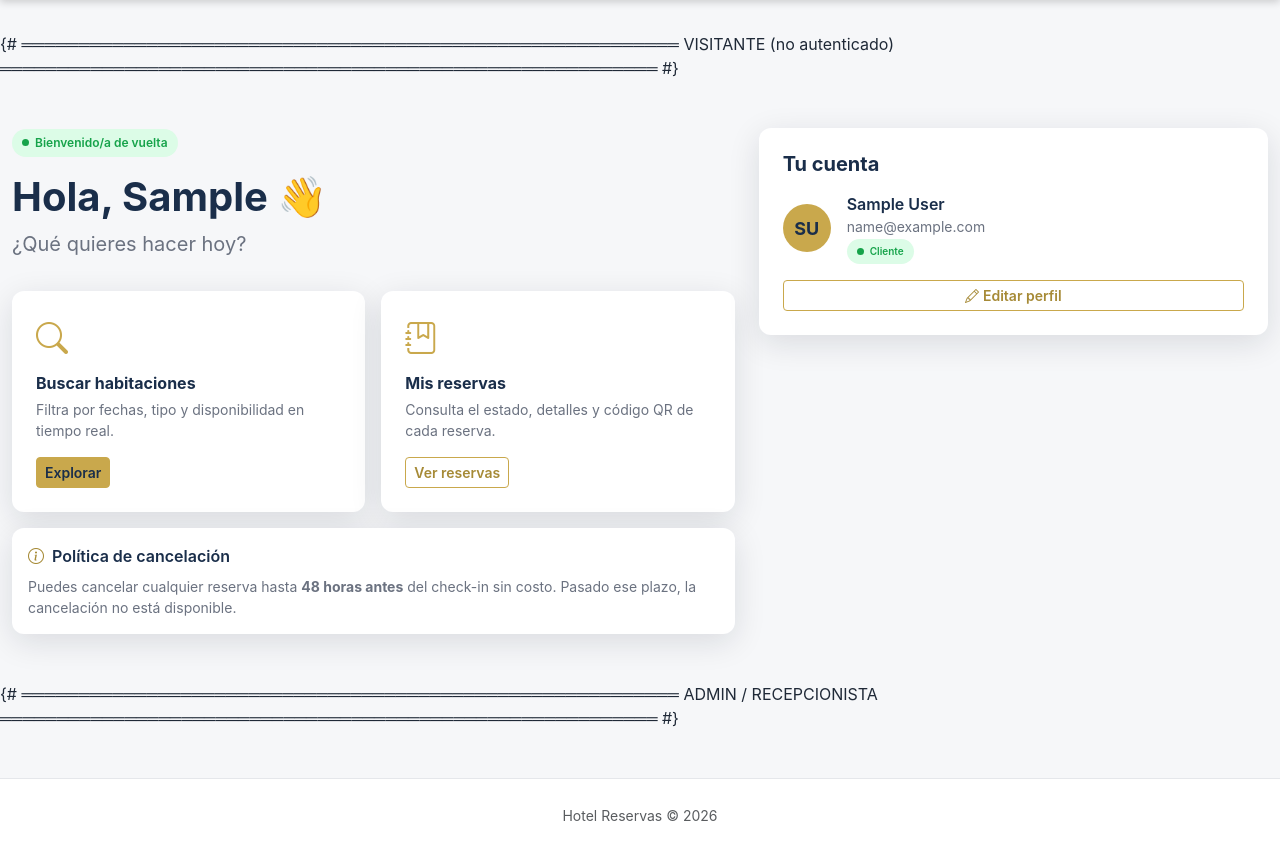
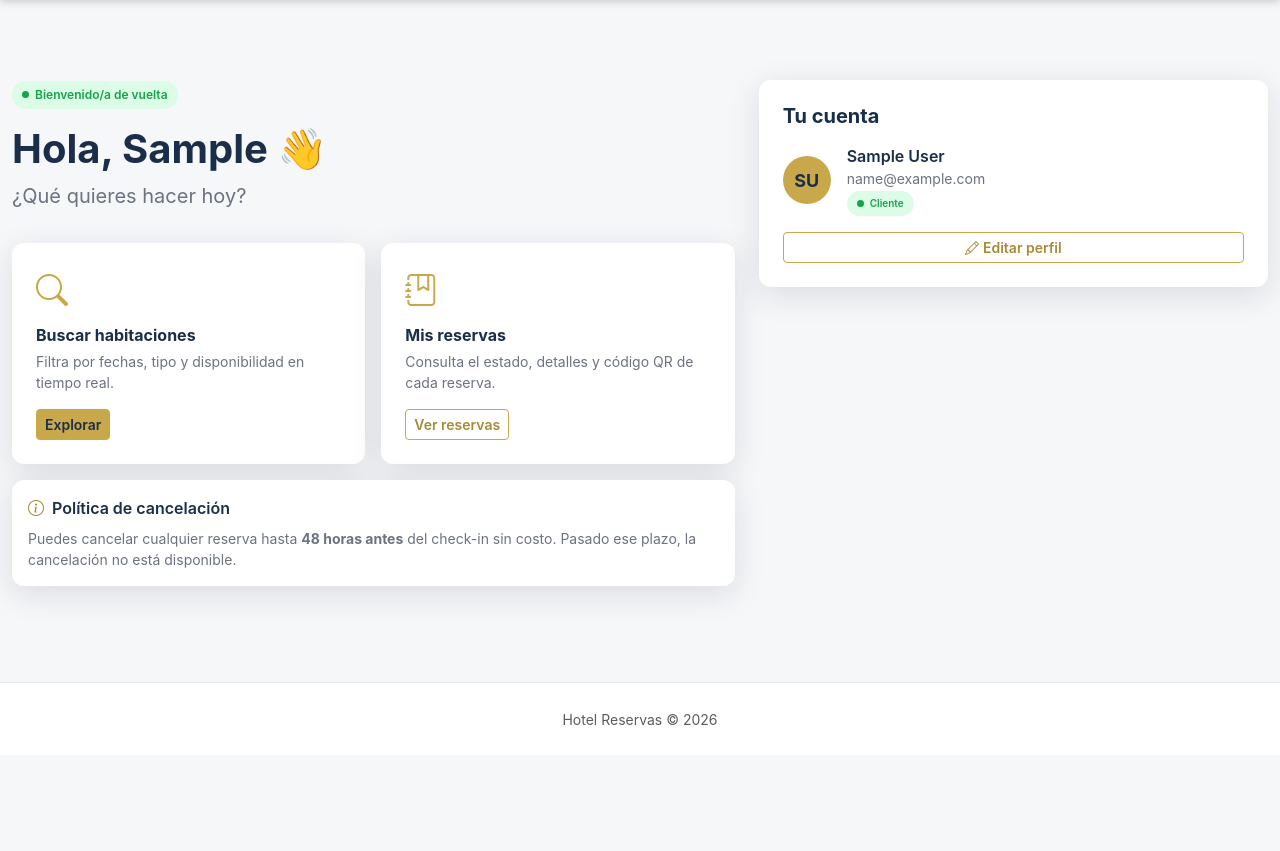
Before and after one commit to Santtiy/Sistema-de-Reservas-de-Hoteles, a Django app: page / in a window 1280 px wide. Shown: the part 60-911 px from the top of the page. After the commit the page ends 785 px from the top, so only its background shows below. Run offline with Django 5.2, Linux system fonts and the light colour scheme; the visitor is signed in with stand-in values (Sample User, id 1).

Commit message:
fix: eliminar comentarios de bloque visibles en home.html

```diff
--- a/hotel_reservas/templates/home.html
+++ b/hotel_reservas/templates/home.html
@@ -3,10 +3,6 @@
 {% block title %}Inicio | Hotel Reservas{% endblock %}
 
 {% block content %}
-
-{# ══════════════════════════════════════════════════════════
-   VISITANTE (no autenticado)
-   ══════════════════════════════════════════════════════════ #}
 {% if not user.is_authenticated %}
   <div class="container-xxl py-5">
     <div class="row g-4 align-items-center">
@@ -84,9 +80,6 @@
     </div>
   </div>
 
-{# ══════════════════════════════════════════════════════════
-   CLIENTE autenticado
-   ══════════════════════════════════════════════════════════ #}
 {% elif user.role == 'CLIENTE' %}
   <div class="container-xxl py-5">
     <div class="row g-4 align-items-start">
@@ -149,9 +142,6 @@
     </div>
   </div>
 
-{# ══════════════════════════════════════════════════════════
-   ADMIN / RECEPCIONISTA
-   ══════════════════════════════════════════════════════════ #}
 {% else %}
   <div class="container-xxl py-4">
     <div class="d-flex flex-wrap align-items-center justify-content-between gap-2 mb-4">
@@ -170,7 +160,6 @@
       </div>
     </div>
 
-    {# Accesos rápidos #}
     <div class="row g-3 mb-4">
       <div class="col-sm-6 col-lg-3">
         <a href="{% url 'dashboard:index' %}" class="card card-elev h-100 text-decoration-none p-4 d-flex flex-column align-items-start">
@@ -202,7 +191,6 @@
       </div>
     </div>
 
-    {# Acciones adicionales para Admin #}
     {% if user.role == 'ADMIN' %}
       <div class="row g-3">
         <div class="col-md-6">
```
